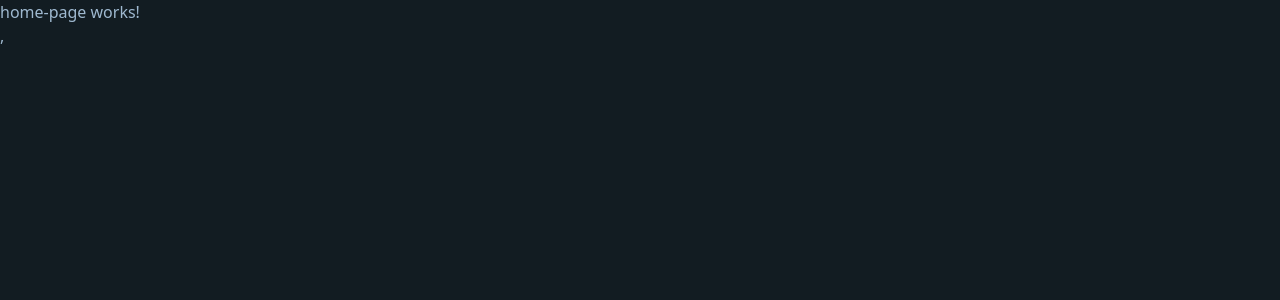
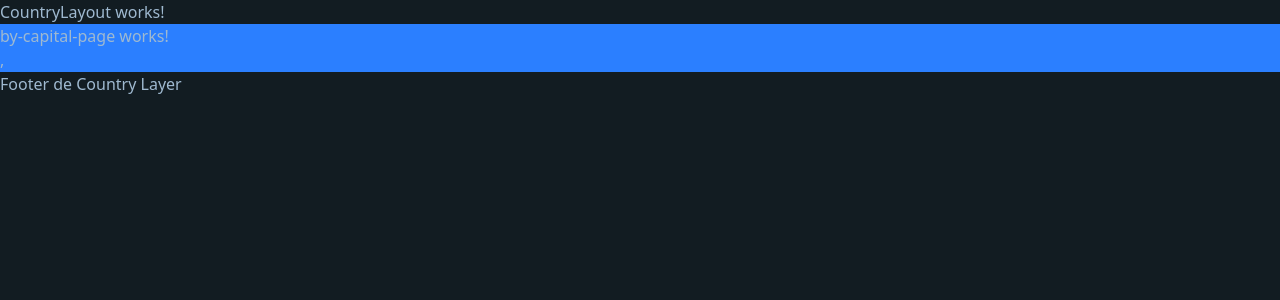
Before and after one commit to Adrian-DT/04-country-app, an Angular app: page /country/by-capital in a window 1280 px wide. Before the commit this address led to /. Shown: the top 300 px of the page. Built offline with nearby package versions, Linux system fonts and the light colour scheme.

Commit message:
Creación de layouts comun para las páginas, definidas rutas hijas de CountryLayout con un redirecTo para cualquier path que no exista, redirigir a una existente

```diff
--- a/src/app/app.routes.ts
+++ b/src/app/app.routes.ts
@@ -10,7 +10,7 @@
 
   {
     path: 'country',
-    loadChildren: () => import('./country/country.routes'),  // .then(module => module.countryRoutes)
+    loadChildren: () => import('./country/country.routes'),   // .then(module => module.countryRoutes)
   },
 
   {
--- /dev/null
+++ b/src/app/country/layouts/CountryLayout/CountryLayout.html
@@ -0,0 +1,11 @@
+<p>CountryLayout works!</p>
+
+<section class="bg-blue-500">
+
+  <router-outlet />
+
+</section>
+
+
+
+<h3>Footer de Country Layer</h3>
```
Also changed, not shown: src/app/country/country.routes.ts (+18 -13 lines), src/app/country/layouts/CountryLayout/CountryLayout.ts (added, +9 -0 lines).
